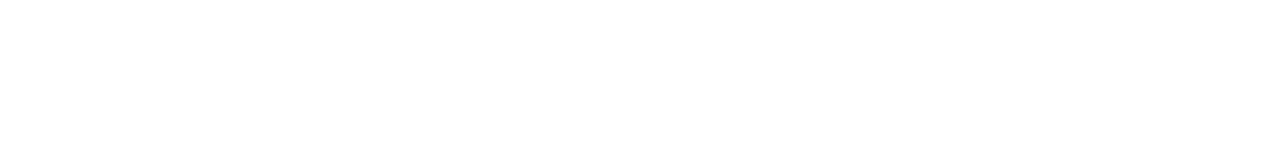
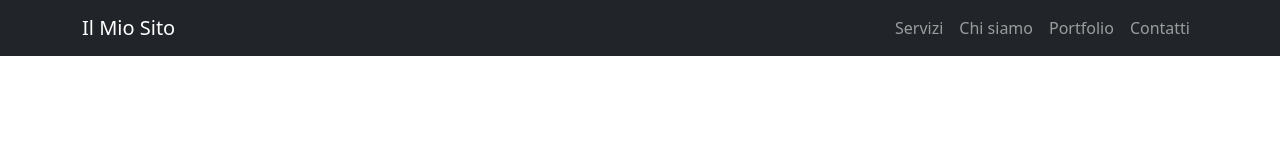
Before and after one commit to dehumanizer98/corsoweb, a website built with Vite: page index.html in a window 1280 px wide. Built offline with nearby package versions, Linux system fonts and the light colour scheme.

Commit message:
Ho creato la navbar

```diff
--- a/index.html
+++ b/index.html
@@ -1,13 +1,44 @@
 <!doctype html>
-<html lang="en">
+<html lang="it">
   <head>
     <meta charset="UTF-8" />
     <link rel="icon" type="image/svg+xml" href="/favicon.svg" />
     <meta name="viewport" content="width=device-width, initial-scale=1.0" />
     <title>progetto15</title>
+    <link rel="preconnect" href="https://fonts.bunny.net">
+    <link href="https://fonts.bunny.net/css?family=inconsolata:400|karla:700" rel="stylesheet" />
   </head>
   <body>
-    <div id="app"></div>
+    <header id="site-header">
+<nav class="navbar navbar-expand-lg navbar-dark bg-dark">
+  <div class="container">
+
+    <a class="navbar-brand" href="#">Il Mio Sito</a>
+
+    <button class="navbar-toggler" type="button" data-bs-toggle="collapse" data-bs-target="#navbarNav">
+      <span class="navbar-toggler-icon"></span>
+    </button>
+
+    <div class="collapse navbar-collapse" id="navbarNav">
+      <ul class="navbar-nav ms-auto">
+        <li class="nav-item">
+          <a class="nav-link" href="#">Servizi</a>
+        </li>
+        <li class="nav-item">
+          <a class="nav-link" href="#">Chi siamo</a>
+        </li>
+        <li class="nav-item">
+          <a class="nav-link" href="#">Portfolio</a>
+        </li>
+        <li class="nav-item">
+          <a class="nav-link" href="#">Contatti</a>
+        </li>
+      </ul>
+    </div>
+
+  </div>
+</nav>
+    </header>
     <script type="module" src="/src/main.js"></script>
   </body>
 </html>
```
